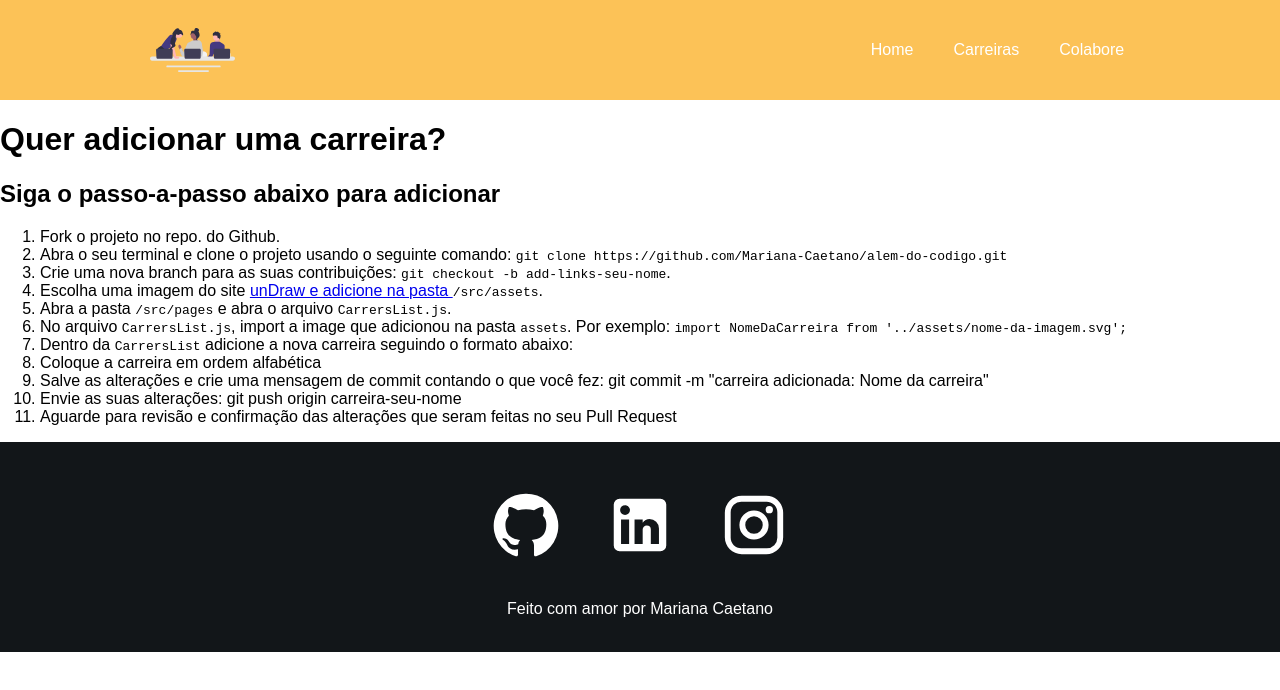
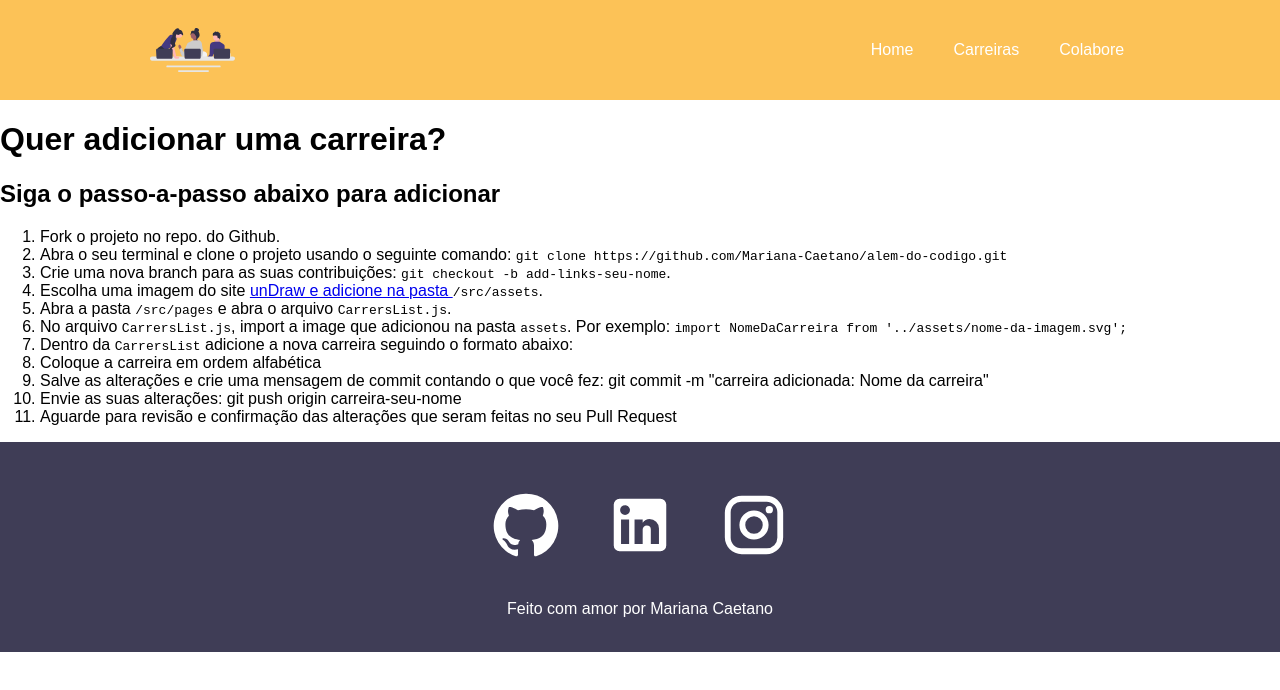
Before and after one commit to Mariana-Caetano/alem-do-codigo, a React (Create React App) app: page /colabore in a window 1280 px wide. Shown: the top 690 px of the page. Built offline with nearby package versions, Linux system fonts and the light colour scheme.

Commit message:
change footer color

```diff
--- a/src/styles/footer.css
+++ b/src/styles/footer.css
@@ -1,7 +1,7 @@
 .footer {
     width: 100%;
     height: 200px;
-    background-color: #121619;
+    background-color: #3F3D56;
     display: flex;
     justify-content: center;
     align-items: center;
```
